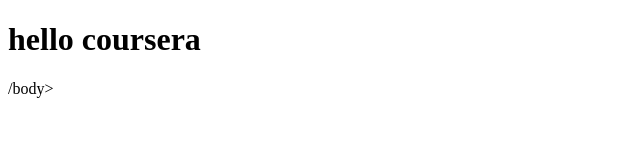
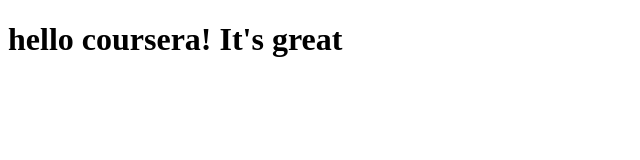
Before and after one commit to jpzeledon/coursera-test, a plain HTML site: page site/index.html in a window 1280 px wide. Shown: the whole page, without its empty margins (0-640 px from the left). Drawn offline with Linux system fonts and the light colour scheme.

Commit message:
Small addition to oour page content.

```diff
--- a/site/index.html
+++ b/site/index.html
@@ -4,5 +4,6 @@
 	<title>Hello Coursera</title>
 </head>
 <body>
-<h1> hello coursera</h1>/body>
+<h1> hello coursera! It's great</h1>
+</body>
 </html>
```
